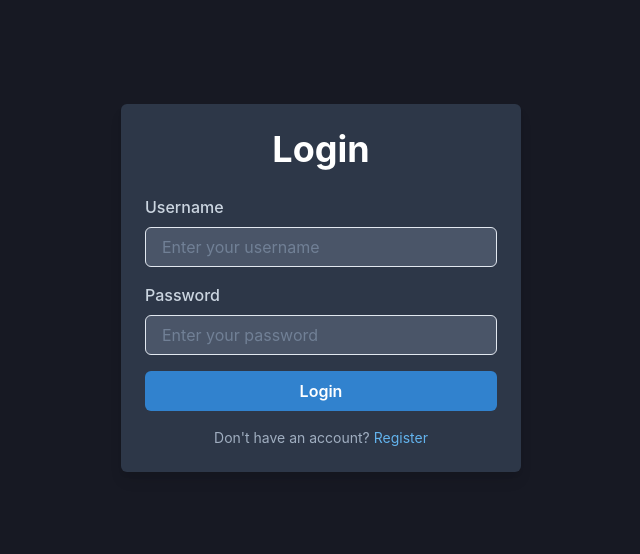
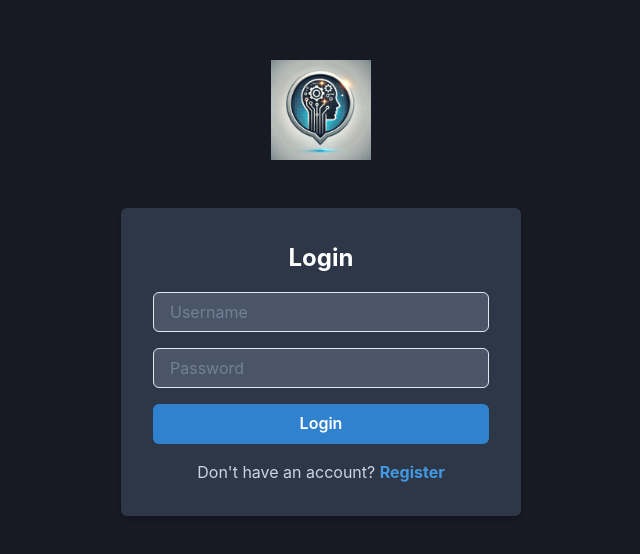
Before and after one commit to NEUR0515/memgpt-va-ui, a React (Create React App) app in the folder frontend/: page / in a window 1280 px wide. Shown: the part 112-666 px from the top of the page, without its empty margins (319-959 px from the left). Built offline with nearby package versions, Linux system fonts and the light colour scheme.

Commit message:
Added logo

```diff
--- a/frontend/src/Login.tsx
+++ b/frontend/src/Login.tsx
@@ -1,8 +1,8 @@
 import React, { useState } from 'react';
-import { Box, Input, Button, VStack, FormControl, FormLabel, Heading, Text, Alert, AlertIcon, Spinner } from '@chakra-ui/react';
-import { useNavigate } from 'react-router-dom';
+import { Box, Input, Button, Text, VStack, Image } from '@chakra-ui/react';
+import { Link, useNavigate } from 'react-router-dom';
 
-const Login: React.FC = () => {
+const Login = () => {
   const [username, setUsername] = useState('');
   const [password, setPassword] = useState('');
   const [error, setError] = useState('');
@@ -54,59 +54,63 @@ const Login: React.FC = () => {
   };
 
   return (
-    <Box height="100vh" display="flex" alignItems="center" justifyContent="center" bg="gray.900">
-      <Box width="400px" p={6} bg="gray.700" borderRadius="md" boxShadow="lg">
-        <Heading mb={6} color="white" textAlign="center">Login</Heading>
+    <VStack spacing={4} justify="center" align="center" height="100vh" bg="gray.900">
+      {/* Logo Section */}
+      <Box mb={8}>
+        <Image src="/img/logo.png" alt="Logo" boxSize="100px" /> {/* Add your logo here */}
+      </Box>
 
-        {error && (
-          <Alert status="error" mb={4}>
-            <AlertIcon />
-            {error}
-          </Alert>
-        )}
-
+      {/* Login Form */}
+      <Box
+        bg="gray.700"
+        p={8}
+        borderRadius="md"
+        shadow="md"
+        width="100%"
+        maxWidth="400px"
+        textAlign="center"
+      >
+        <Text fontSize="2xl" fontWeight="bold" mb={4} color="white">
+          Login
+        </Text>
         <form onSubmit={handleSubmit}>
           <VStack spacing={4}>
-            <FormControl id="username">
-              <FormLabel color="gray.300">Username</FormLabel>
             <Input
+              placeholder="Username"
               value={username}
               onChange={(e) => setUsername(e.target.value)}
-                placeholder="Enter your username"
               bg="gray.600"
               color="white"
-                focusBorderColor="blue.500"
             />
-            </FormControl>
-
-            <FormControl id="password">
-              <FormLabel color="gray.300">Password</FormLabel>
             <Input
+              placeholder="Password"
               type="password"
               value={password}
               onChange={(e) => setPassword(e.target.value)}
-                placeholder="Enter your password"
               bg="gray.600"
               color="white"
-                focusBorderColor="blue.500"
             />
-            </FormControl>
-
-            <Button type="submit" colorScheme="blue" width="full" disabled={loading}>
-              {loading ? <Spinner size="sm" /> : 'Login'}
+            <Button
+              type="submit"
+              isLoading={loading}
+              colorScheme="blue"
+              width="100%"
+            >
+              Login
             </Button>
-
-            {/* Link to Register */}
-            <Text color="gray.400" fontSize="sm">
+          </VStack>
+        </form>
+        {error && <Text color="red.500" mt={4}>{error}</Text>}
+        <Text mt={4} color="gray.300">
           Don't have an account?{' '}
-              <Text as="span" color="blue.300" cursor="pointer" onClick={() => navigate('/register')}>
+          <Link to="/register">
+            <Text as="span" color="blue.400" fontWeight="bold">
               Register
             </Text>
+          </Link>
         </Text>
+      </Box>
     </VStack>
-        </form>
-      </Box>
-    </Box>
   );
 };
 
--- a/frontend/src/Register.tsx
+++ b/frontend/src/Register.tsx
@@ -1,5 +1,5 @@
 import React, { useState } from 'react';
-import { Box, Input, Button, VStack, FormControl, FormLabel, Heading, Text, Alert, AlertIcon, Spinner } from '@chakra-ui/react';
+import { Box, Input, Button, VStack, FormControl, FormLabel, Heading, Text, Alert, AlertIcon, Spinner, Image } from '@chakra-ui/react';
 import { useNavigate } from 'react-router-dom';
 
 const Register: React.FC = () => {
@@ -60,6 +60,11 @@ const Register: React.FC = () => {
   return (
     <Box height="100vh" display="flex" alignItems="center" justifyContent="center" bg="gray.900">
       <Box width="400px" p={6} bg="gray.700" borderRadius="md" boxShadow="lg">
+        {/* Logo at the top */}
+        <Box display="flex" justifyContent="center" mb={4}>
+          <Image src="/img/logo.png" alt="Logo" boxSize="100px" />
+        </Box>
+
         <Heading mb={6} color="white" textAlign="center">Register</Heading>
 
         {error && (
--- a/frontend/src/components/Header.tsx
+++ b/frontend/src/components/Header.tsx
@@ -1,6 +1,6 @@
 // components/Header.tsx
 import React from 'react';
-import { Box, HStack, IconButton, Spacer } from '@chakra-ui/react';
+import { Box, HStack, IconButton, Image } from '@chakra-ui/react';
 import { FiLogOut } from 'react-icons/fi';
 
 const handleLogout = async () => {
@@ -26,16 +26,14 @@ const handleLogout = async () => {
 const Header = () => {
   return (
     <HStack justify="space-between" p={4} bg="gray.800" align="center">
-      {/* Spacer will push the title to the center */}
-      <Spacer />
+
+      {/* Logo on the left */}
+      <Image src="/img/logo.png" alt="Logo" boxSize="50px" /> {/* Adjust the boxSize as needed */}
 
       {/* Title in the middle */}
-      <Box fontWeight="bold" fontSize="xl" textAlign="center">
+      <Box fontWeight="bold" fontSize="xl" textAlign="center" flex="1">
         J.A.R.V.I.S
       </Box>
-
-      {/* Spacer to balance the title in the center */}
-      <Spacer />
 
       {/* Logout Button on the far right */}
       <IconButton
```
Also changed, not shown: frontend/public/img/logo.png (added). Lines whose indentation alone changed are shown as unchanged.
